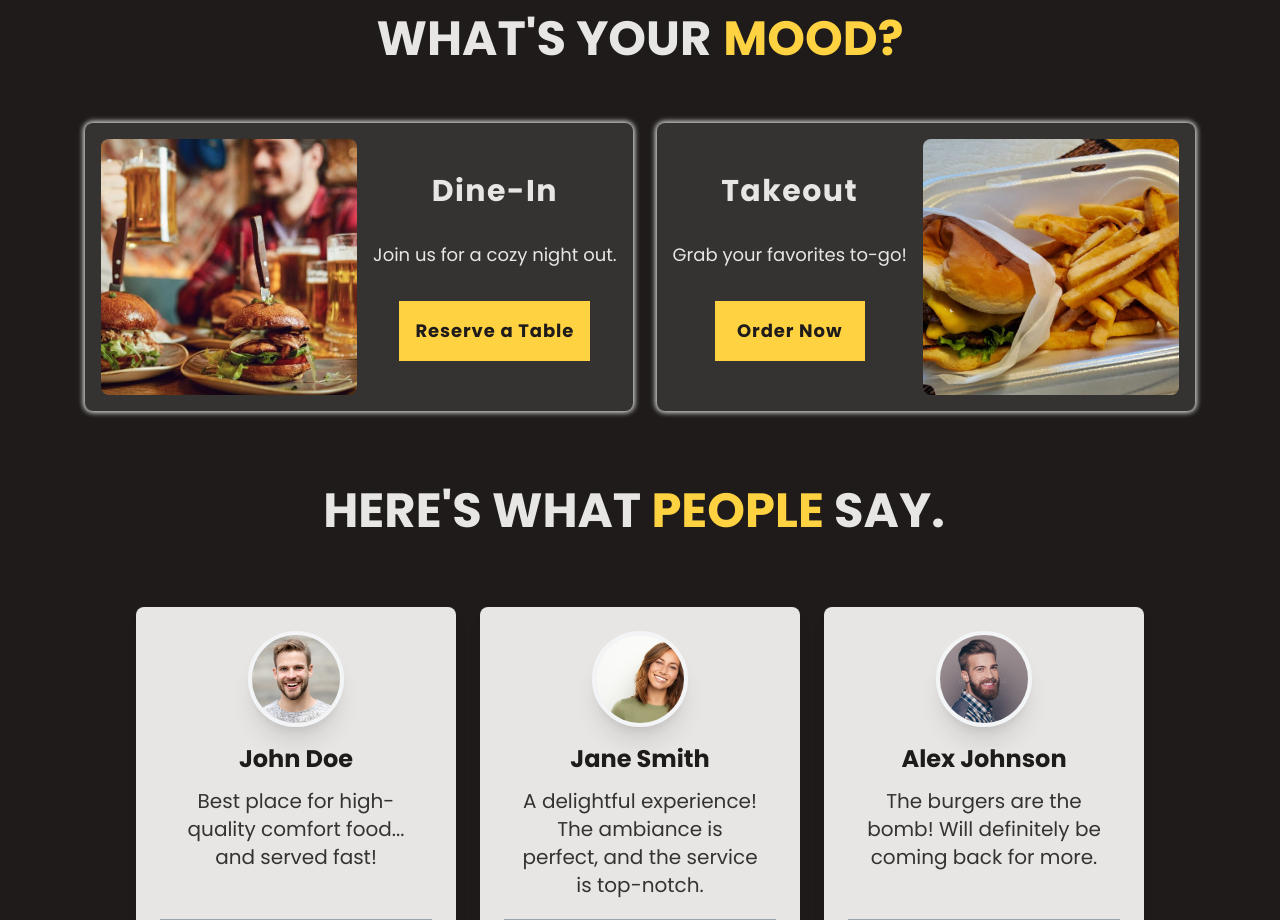
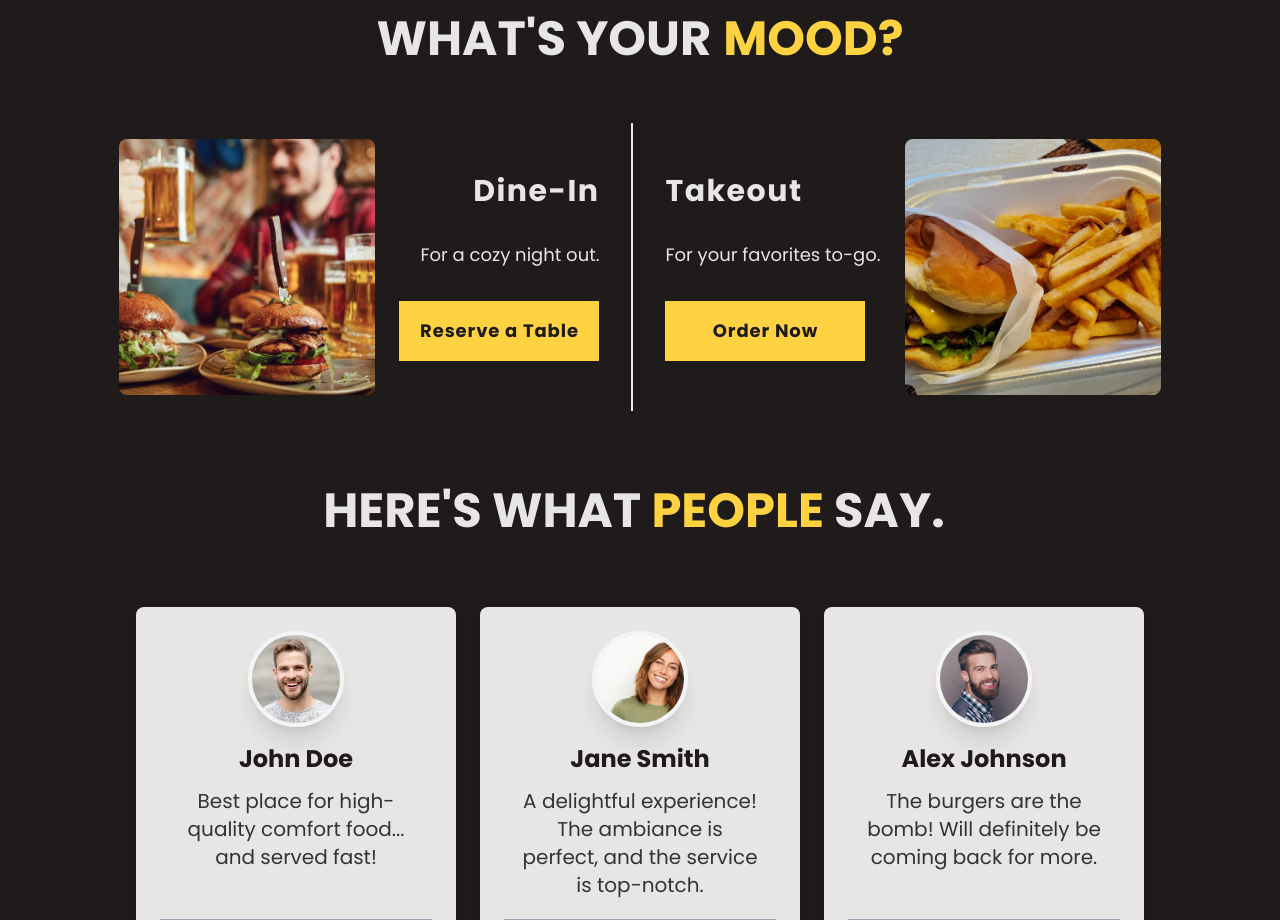
Before and after one commit to MarshallNickolauson/midnight-diner, a React (Vite) app in the folder frontend/: page / in a window 1280 px wide. Shown: the part 1180-2100 px from the top of the page. Built offline with nearby package versions, Linux system fonts and the light colour scheme.

Commit message:
updated styling

```diff
--- a/frontend/src/components/MoodSection.jsx
+++ b/frontend/src/components/MoodSection.jsx
@@ -1,6 +1,6 @@
-import peopleEating from '../assets/img/people-eating.jpeg'
-import takeoutMeal from '../assets/img/takeout-meal.jpg'
-import YellowButtonFilled from './YellowButtonFilled'
+import peopleEating from '../assets/img/people-eating.jpeg';
+import takeoutMeal from '../assets/img/takeout-meal.jpg';
+import YellowButtonFilled from './YellowButtonFilled';
 
 const MoodSection = () => {
     return (
@@ -11,26 +11,31 @@ const MoodSection = () => {
                     <h1 className='text-mainYellow'>MOOD?</h1>
                 </div>
             </div>
-            <div className='flex flex-row justify-center space-x-6 text-mainWhite'>
-                <div className='flex flex-row items-center space-x-4 bg-mainDarkGray p-4 rounded-lg white-shadow'>
+            <div className='flex flex-row justify-center space-x-4 text-mainWhite'>
+                {/* Left Block: Dine-In */}
+                <div className='flex flex-row items-center space-x-6 p-4 text-right'>
                     <img className="w-64 h-64 object-cover rounded-lg" src={peopleEating} alt="Dine-In Image" />
-                    <div className='flex flex-col text-mainWhite items-center text-center space-y-8'>
+                    <div className='flex flex-col items-end text-mainWhite space-y-8'>
                         <h1 className='font-bold tracking-wider text-3xl'>Dine-In</h1>
-                        <p className='text-lg'>Join us for a cozy night out.</p>
-                        <YellowButtonFilled text='Reserve a Table' navigateTo='/reservations' width='250' />
+                        <p className='text-lg'>For a cozy night out.</p>
+                        <YellowButtonFilled text='Reserve a Table' navigateTo='/reservations' width='200' />
                     </div>
                 </div>
-                <div className='flex flex-row items-center space-x-4 bg-mainDarkGray p-4 rounded-lg white-shadow'>
-                    <div className='flex flex-col text-mainWhite items-center text-center space-y-8'>
+
+                <div className='border-r-2 border-mainWhite'></div>
+
+                {/* Right Block: Takeout */}
+                <div className='flex flex-row items-center space-x-6 p-4 text-left'>
+                    <div className='flex flex-col items-start text-mainWhite space-y-8'>
                         <h1 className='font-bold tracking-wider text-3xl'>Takeout</h1>
-                        <p className='text-lg'>Grab your favorites to-go!</p>
-                        <YellowButtonFilled text='Order Now' navigateTo='/order' />
+                        <p className='text-lg'>For your favorites to-go.</p>
+                        <YellowButtonFilled text='Order Now' navigateTo='/order' width='200' />
                     </div>
                     <img className="w-64 h-64 object-cover rounded-lg" src={takeoutMeal} alt="Takeout Image" />
                 </div>
             </div>
-        </section >
-    )
+        </section>
+    );
 }
 
-export default MoodSection
+export default MoodSection;
--- a/frontend/src/components/YellowButtonFilled.jsx
+++ b/frontend/src/components/YellowButtonFilled.jsx
@@ -7,20 +7,21 @@ const YellowButtonFilled = ({ text = 'blank', navigateTo = '/', width = '150' })
   const buttonClick = () => {
     console.log(text);
     navigate(`${navigateTo}`);
-  }
+  };
 
   return (
     <div
       onClick={buttonClick}
-      className={`bg-mainYellow w-[${width}px] hover:bg-transparent hover:border-mainYellow-500 hover:text-mainYellow cursor-pointer border-4 border-mainYellow transition-all duration-300 ease-in-out group`}
+      style={{ width: `${width}px` }}
+      className="bg-mainYellow hover:bg-transparent hover:border-mainYellow-500 hover:text-mainYellow cursor-pointer border-4 border-mainYellow transition-all duration-300 ease-in-out group"
     >
-      <div className={`pt-3 pb-3 text-center ${width > 200 ? 'px-3' : ''}`}>
+      <div className="pt-3 pb-3 text-center">
         <h1 className="text-mainBlack tracking-wider font-bold text-lg transition-all duration-200 ease-in-out group-hover:text-mainYellow">
           {text}
         </h1>
       </div>
     </div>
-  )
-}
+  );
+};
 
 export default YellowButtonFilled;
```
